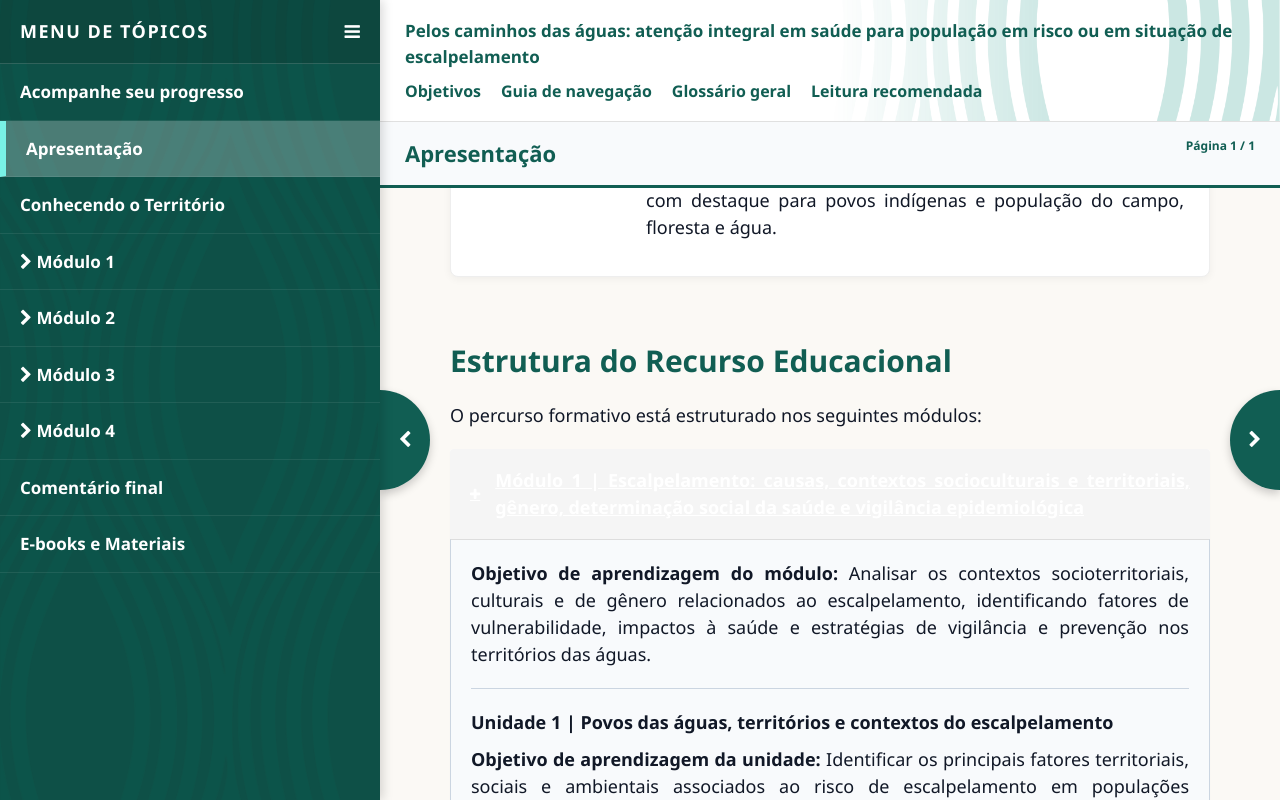
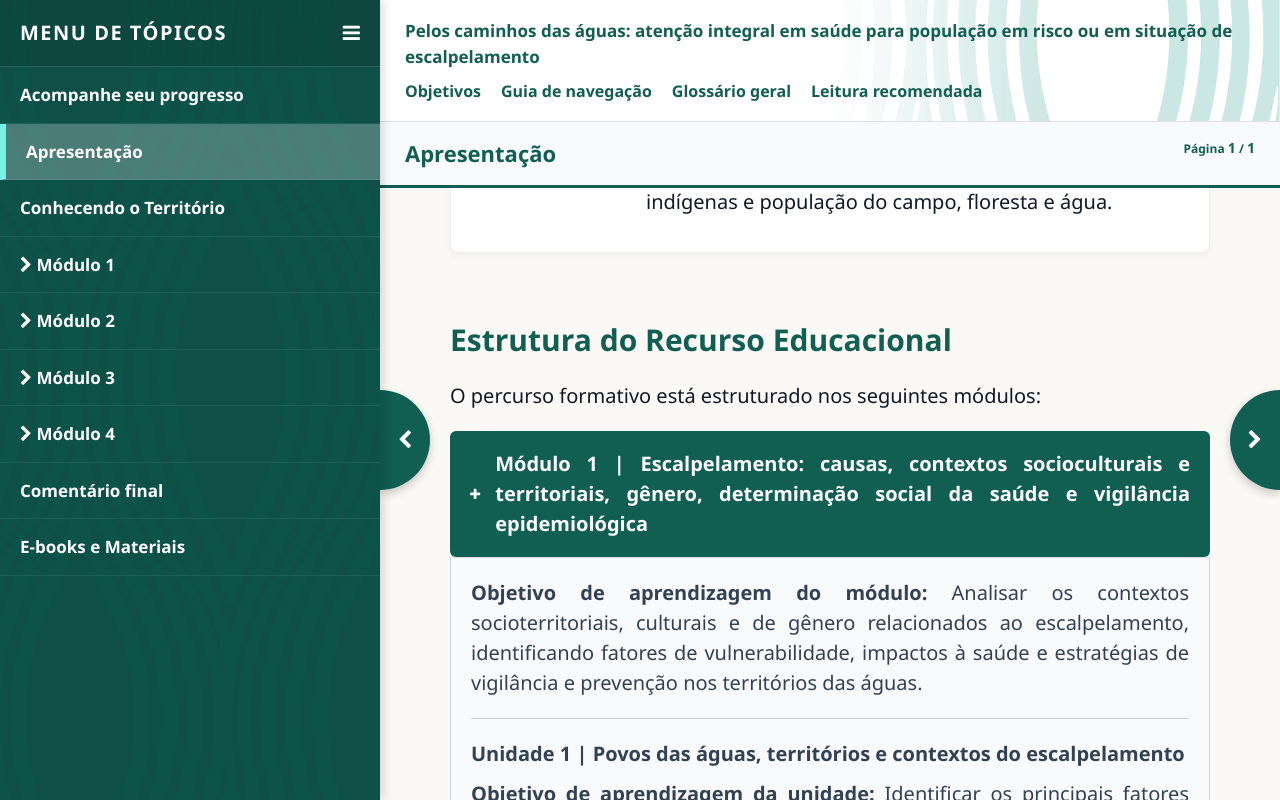
Before and after one commit to MjSoarees/escalpelamento-unasus, a plain HTML site: page index.html in a window 1280 px wide. Both pictures are taken after a click on the button 830 px from the left and 494 px from the top of the page. Drawn offline with nearby package versions, Linux system fonts and the light colour scheme.

Commit message:
Atualização antes da apresentação2

```diff
--- a/css/estilo.css
+++ b/css/estilo.css
@@ -23,7 +23,7 @@ a,
 li {
   font-family: "Corbel", "Segoe UI", Tahoma, Geneva, Verdana, sans-serif;
   color: var(--color-text-dark);
-  font-size: 18px !important;
+  font-size: 20px !important;
   line-height: 1.5 !important;
   text-align: justify;
 }
@@ -47,7 +47,7 @@ h4 {
   font-family: "Ebrima", "Segoe UI", sans-serif !important;
   font-weight: bold;
   color: #115e53;
-  font-size: 12px !important;
+  font-size: 14px !important;
 }
 
 body {
@@ -99,7 +99,7 @@ body {
   padding: 18px 20px;
   background-color: rgba(0, 0, 0, 0.25);
   border-bottom: 1px solid rgba(255, 255, 255, 0.15);
-  font-size: 16px !important;
+  font-size: 20px !important;
   letter-spacing: 1.5px;
   font-weight: bold;
   text-transform: capitalize !important;
@@ -112,7 +112,7 @@ body {
 }
 
 .sidebar-header span {
-  font-size: 18px !important;
+  font-size: 20px !important;
   font-weight: bold;
   color: #ffffff;
 }
@@ -627,17 +627,13 @@ body {
   font-size: 18px;
 }
 
-#accordionEstruturaCurso .panel-heading a,
-#accordionEstruturaCurso .panel-heading a span,
-#accordionEstruturaCurso .panel-heading a i {
-  color: #ffffff !important;
-}
+
 
 .panel-title .button .span {
   color: #ffffff !important;
 }
 
-.caixa-pergunta-imagem {
+/* .caixa-pergunta-imagem {
   background-image: url("../fotos/pergunta.png");
   background-size: 100% 100%;
   background-repeat: no-repeat;
@@ -681,7 +677,9 @@ body {
   margin-right: 12px;
   margin-top: 3px;
   flex-shrink: 0;
-}
+} */
+
+
 
 /* ==========================================================================
    NOVAS CLASSES DE SUPORTE PARA O PAINEL DE PROGRESSO (SEM INLINE NO JS)
@@ -906,6 +904,47 @@ body {
     background-color: #ffffff !important;
 }
 
+/* ==========================================================================
+   CORREÇÃO DEFINITIVA PARA TODOS OS ACORDEÕES DE MÓDULOS (1, 2, 3 e 4)
+   ========================================================================== */
+
+/* Força o fundo verde escuro em QUALQUER cabeçalho de painel dentro do grupo da estrutura */
+#accordionEstruturaCurso .panel-heading,
+.estrutura-panel-heading-mod1,
+.panel-default > .panel-heading {
+  background-color: #115E53 !important;
+  border-color: #115E53 !important;
+  padding: 0 !important;
+  border-radius: 6px;
+}
+
+/* Força a cor branca para todos os textos, links e ícones dentro dos cabeçalhos dos módulos */
+#accordionEstruturaCurso .panel-title a,
+#accordionEstruturaCurso .panel-title span,
+#accordionEstruturaCurso .panel-title i,
+.estrutura-link-sanfona,
+.estrutura-link-sanfona span,
+.estrutura-link-sanfona i {
+  color: #ffffff !important;
+  text-decoration: none !important;
+
+}
+
+/* Estilização correta do corpo do acordeão quando aberto */
+.estrutura-panel-corpo {
+  background-color: #f8fafc !important;
+  color: #334155 !important;
+  border: 1px solid #cbd5e1;
+  border-top: none;
+  padding: 20px;
+}
+
+.estrutura-panel-corpo p,
+.estrutura-panel-corpo li {
+  color: #334155 !important;
+}
+
+
 .personagens-panel-moldura {
   border: 1px solid #cbd5e1;
   border-radius: 6px;
@@ -999,12 +1038,12 @@ body {
 
 .progresso-icone-mod-concluido {
   color: #059669;
-  font-size: 18px;
+  font-size: 20px;
 }
 
 .progresso-icone-mod-pendente {
   color: #cbd5e1;
-  font-size: 18px;
+  font-size: 20px;
 }
 
 .progresso-modulo-bloco-espacamento {
@@ -1140,4 +1179,16 @@ body {
 .panel-title.estrutura-panel-title-reset {
      background-color: #f5f5f5 !important;
      text-decoration: none;
+     border: none;
+     box-sizing: border-box;
+     padding: 15px 20px;
+     border-radius: 6px;
+     font-size: 18px !important;
 }
+
+
+#accordionEstruturaCurso .panel-default > .panel-heading,
+#accordionEstruturaCurso .panel-heading.estrutura-panel-heading-mod1 {
+    background-color: var(--color-verde-base) !important;
+    background: var(--color-verde-base) !important; /* Garante que nenhum gradiente sobrescreva */
+}
--- a/js/main.js
+++ b/js/main.js
@@ -53,7 +53,7 @@ const secoesCurso = [
                         <!-- MÓDULO 1 -->
                         <div class="panel panel-default estrutura-panel-item">
                             <div class="panel-heading estrutura-panel-heading-mod1" role="tab">
-                                <h4 class="panel-title estrutura-panel-title-reset">
+                                <h4 class="panel-title estrutura-panel-title-reset-acordion">
                                     <a role="button" data-toggle="collapse" data-parent="#accordionEstruturaCurso" href="#mod1Sanfona" aria-expanded="false" class="estrutura-link-sanfona">
                                         <i class="fa fa-plus estrutura-icone-mais"></i>
                                         <span>Módulo 1 | Escalpelamento: causas, contextos socioculturais e territoriais, gênero, determinação social da saúde e vigilância epidemiológica</span>
@@ -100,7 +100,7 @@ const secoesCurso = [
                         <!-- MÓDULO 2 -->
                         <div class="panel panel-default estrutura-panel-item">
                             <div class="panel-heading estrutura-panel-heading-mod1" role="tab">
-                                <h4 class="panel-title estrutura-panel-title-reset">
+                                <h4 class="panel-title estrutura-panel-title-reset-acordion">
                                     <a class="collapsed estrutura-link-sanfona" role="button" data-toggle="collapse" data-parent="#accordionEstruturaCurso" href="#mod2Sanfona" aria-expanded="false">
                                         <i class="fa fa-plus estrutura-icone-mais-mod2"></i>
                                         <span>Módulo 2 | Direitos, proteção social e políticas públicas às pessoas em risco ou em situação de escalpelamento</span>
@@ -146,7 +146,7 @@ const secoesCurso = [
                         <!-- MÓDULO 3 -->
                         <div class="panel panel-default estrutura-panel-item">
                             <div class="panel-heading estrutura-panel-heading-mod1" role="tab">
-                                <h4 class="panel-title estrutura-panel-title-reset">
+                                <h4 class="panel-title estrutura-panel-title-reset-acordion">
                                     <a class="collapsed estrutura-link-sanfona" role="button" data-toggle="collapse" data-parent="#accordionEstruturaCurso" href="#mod3Sanfona" aria-expanded="false">
                                         <i class="fa fa-plus estrutura-icone-mais-mod2"></i>
                                         <span>Módulo 3 | Saúde mental e atenção psicossocial às pessoas vítimas de escalpelamento</span>
@@ -191,7 +191,7 @@ const secoesCurso = [
                         <!-- MÓDULO 4 -->
                         <div class="panel panel-default estrutura-panel-item">
                             <div class="panel-heading estrutura-panel-heading-mod1" role="tab">
-                                <h4 class="panel-title estrutura-panel-title-reset">
+                                <h4 class="panel-title estrutura-panel-title-reset-acordion">
                                     <a class="collapsed estrutura-link-sanfona" role="button" data-toggle="collapse" data-parent="#accordionEstruturaCurso" href="#mod4Sanfona" aria-expanded="false">
                                         <i class="fa fa-plus estrutura-icone-mais-mod2"></i>
                                         <span>Módulo 4 | Prevenção, acolhimento e coordenação do cuidado na rede de atenção à saúde nos territórios das águas</span>
@@ -438,26 +438,30 @@ const secoesCurso = [
                     <p>Raimundo explica que a embarcação é sua principal fonte de renda e que a adaptação do motor representa um custo que ele não consegue assumir naquele momento.</p>
                     <p>A equipe precisa compreender como aquele risco se constituiu e quais fatores do território contribuem para sua permanência.</p>
 
-                    <div class="caixa-pergunta-imagem">
-                        <ul>
-                            <li>
-                                <div class="icone-pergunta-mini"><i class="fa fa-question"></i></div>
-                                <div>Quais situações presentes no território de Vila do Arari podem aumentar o risco de ocorrência de escalpelamento?</div>
-                            </li>
-                            <li>
-                                <div class="icone-pergunta-mini"><i class="fa fa-question"></i></div>
-                                <div>Como as características dos territórios das águas, os modos de vida, o trabalho e a mobilidade fluvial se relacionam com o risco de escalpelamento?</div>
-                            </li>
-                            <li>
-                                <div class="icone-pergunta-mini"><i class="fa fa-question"></i></div>
-                                <div>De que maneira gênero, idade, condições sociais e características das atividades realizadas no território podem interferir na exposição ao risco?</div>
-                            </li>
-                            <li>
-                                <div class="icone-pergunta-mini"><i class="fa fa-question"></i></div>
-                                <div>Como a vigilância em saúde pode reconhecer e acompanhar situações de risco para orientar ações de prevenção no território?</div>
-                            </li>
-                        </ul>
-                    </div>
+
+
+                    // <div class="card-container">
+                    // <!-- Imagem recortada do topo com as ondinhas e ícones originais -->
+                    //      <img src="cabecalho-ondas.png" alt="Abas e Ondas do Desafio" class="card-header-img">
+                    //     <ul>
+                    //         <li>
+                    //             <div class="icone-pergunta-mini"><i class="fa fa-question"></i></div>
+                    //             <div>Quais situações presentes no território de Vila do Arari podem aumentar o risco de ocorrência de escalpelamento?</div>
+                    //         </li>
+                    //         <li>
+                    //             <div class="icone-pergunta-mini"><i class="fa fa-question"></i></div>
+                    //             <div>Como as características dos territórios das águas, os modos de vida, o trabalho e a mobilidade fluvial se relacionam com o risco de escalpelamento?</div>
+                    //         </li>
+                    //         <li>
+                    //             <div class="icone-pergunta-mini"><i class="fa fa-question"></i></div>
+                    //             <div>De que maneira gênero, idade, condições sociais e características das atividades realizadas no território podem interferir na exposição ao risco?</div>
+                    //         </li>
+                    //         <li>
+                    //             <div class="icone-pergunta-mini"><i class="fa fa-question"></i></div>
+                    //             <div>Como a vigilância em saúde pode reconhecer e acompanhar situações de risco para orientar ações de prevenção no território?</div>
+                    //         </li>
+                    //     </ul>
+                    // </div>
                 `
             }
         ]
@@ -789,7 +793,8 @@ let paginaInternaIndex = 0;
 let progressoConcluido = JSON.parse(localStorage.getItem('curso_progresso')) || {};
 
 function alternarMenuLateral() {
-    if ($(window).width() <= 991) {$('#sidebar').toggleClass('open-mobile');
+    if ($(window).width() <= 991) {
+        $('#sidebar').toggleClass('open-mobile');
     } else {
         $('#sidebar').toggleClass('collapsed-sidebar');
     }
@@ -915,7 +920,7 @@ function renderizarAtual() {
     }
 
     if (elMenu) {
-        const $el = $(elMenu);$el.addClass('active');
+        const $el = $(elMenu); $el.addClass('active');
 
         let submenuPai = $el.closest('.collapse');
         if (submenuPai.length > 0) {
@@ -1222,7 +1227,8 @@ function atualizarPainelProgressoVisual() {
 
 
 
-$(document).ready(function () {$('#menuModulos').on('show.bs.collapse', '.collapse', function (e) {
+$(document).ready(function () {
+    $('#menuModulos').on('show.bs.collapse', '.collapse', function (e) {
         e.stopPropagation();
         if ($(this.parentNode).closest('#menuModulos').length) {
             $(this).closest('ul').find('> li > .collapse.in').not(this).collapse('hide');
```
Lines whose indentation alone changed are shown as unchanged.
